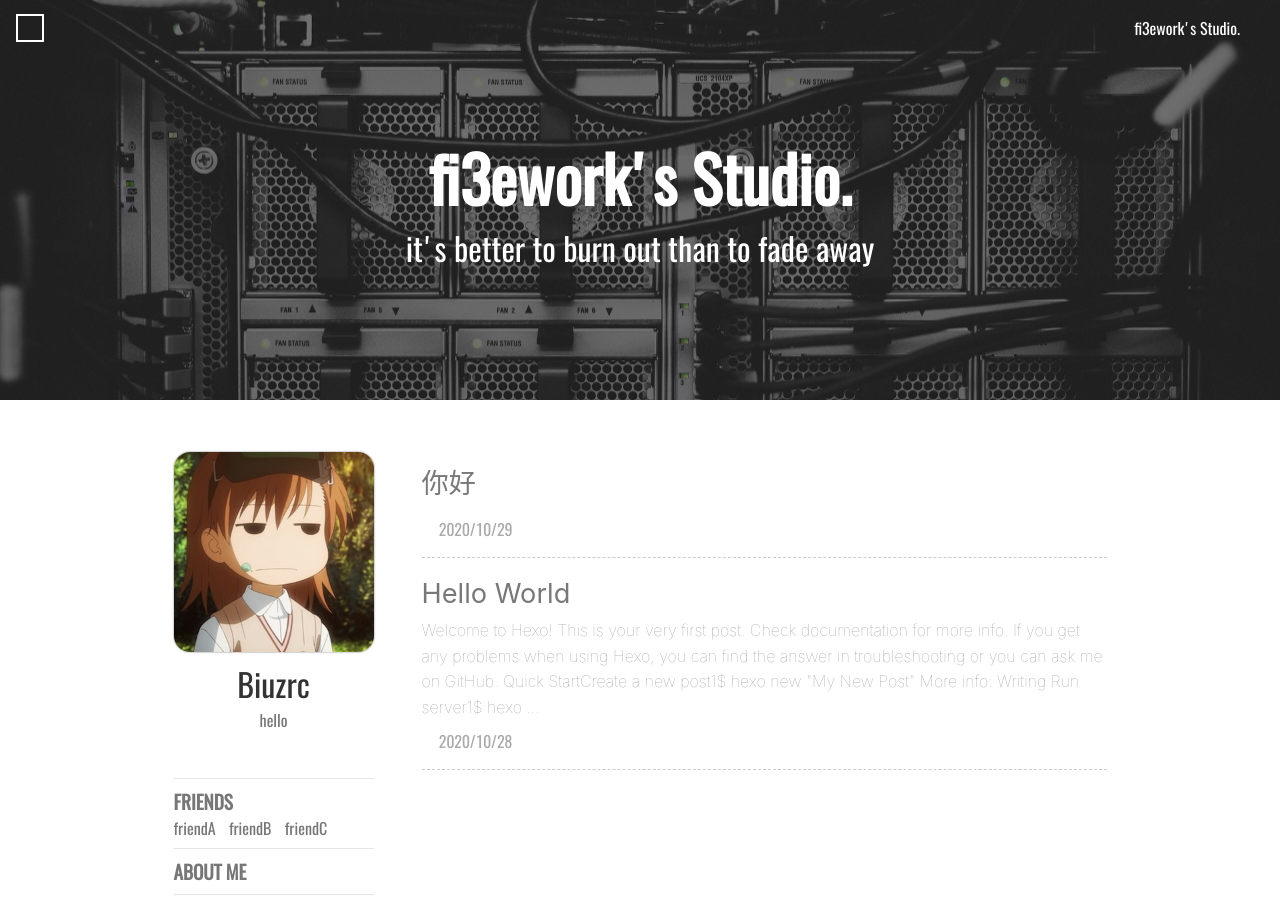
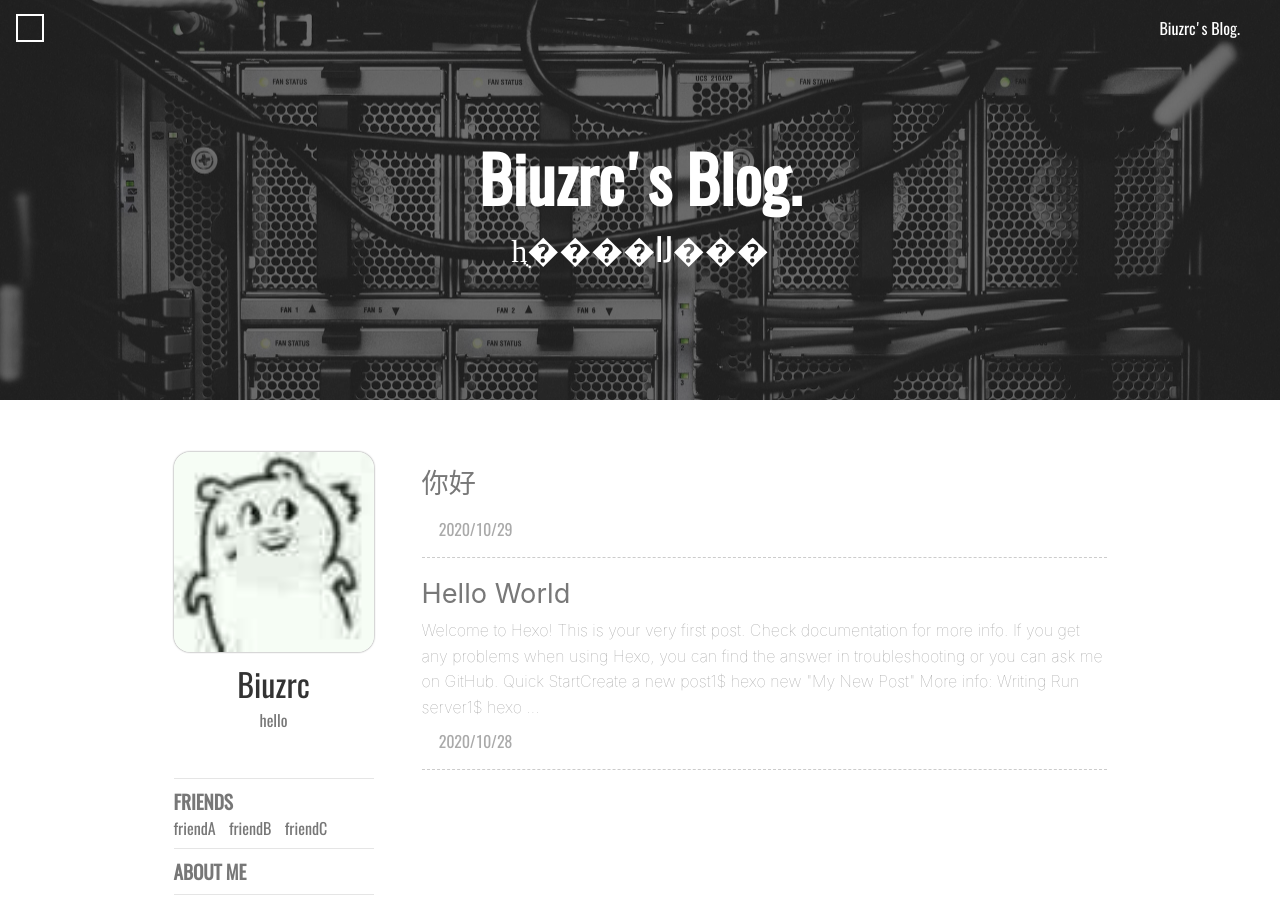
Before and after one commit to biuzrc/Biuzrc.github.io, a plain HTML site: page index.html in a window 1280 px wide. Shown: the top 898 px of the page. Drawn offline with nearby package versions, Linux system fonts and the light colour scheme; some packages are replaced by stand-ins of ours; a script that the page names is missing; a web font is replaced by a local one.

Commit message:
Site updated: 2020-10-29 14:58:11

```diff
--- a/index.html
+++ b/index.html
@@ -30,7 +30,7 @@
     <meta http-equiv="Cache-control" content="no-cache">
     <meta http-equiv="X-UA-Compatible" content="IE=edge,chrome=1"/>
 
-    <title>fi3ework&#39;s Studio</title>
+    <title>Biuzrc&#39;s Blog</title>
     <style type="text/css">
     @font-face {
         font-family: 'Oswald-Regular';
@@ -218,7 +218,7 @@
     <div class="header-sidebar-menu">&#xe775;</div>
     <!-- post页的toggle banner  -->
 
-    <a class="home-link" href=/>fi3ework's Studio.</a>
+    <a class="home-link" href=/>Biuzrc's Blog.</a>
 </header>
     <div class="wrapper">
         <div class="site-intro" style="
@@ -244,7 +244,7 @@ height:50vh;
         <h1 class="intro-title">
             <!-- 主页  -->
 
-            fi3ework's Studio.
+            Biuzrc's Blog.
             <!-- 文章页  -->
 
         </h1>
@@ -253,7 +253,7 @@ height:50vh;
             <!-- 主页副标题  -->
 
 
-                it's better to burn out than to fade away
+                һֻ����Ĳ���
 
             <!-- 文章页  -->
 
@@ -417,7 +417,7 @@ Run server1$ hexo ...
             <!-- profile -->
 
             <div class="profile">
-    <img class="profile-avatar" alt="avatar" src= /avatar/Misaka.jpg >
+    <img class="profile-avatar" alt="avatar" src= /avatar/666.jpg >
     <div class="profile-name">Biuzrc</div>
 
     <div class="profile-signature">
```
Also changed, not shown: 2020/10/28/hello-world/index.html (+3 -3 lines), 2020/10/29/你好/index.html (+3 -3 lines), archives/2020/10/index.html (+2 -2 lines), archives/2020/index.html (+2 -2 lines), archives/index.html (+2 -2 lines), avatar/666.jpg (added).
